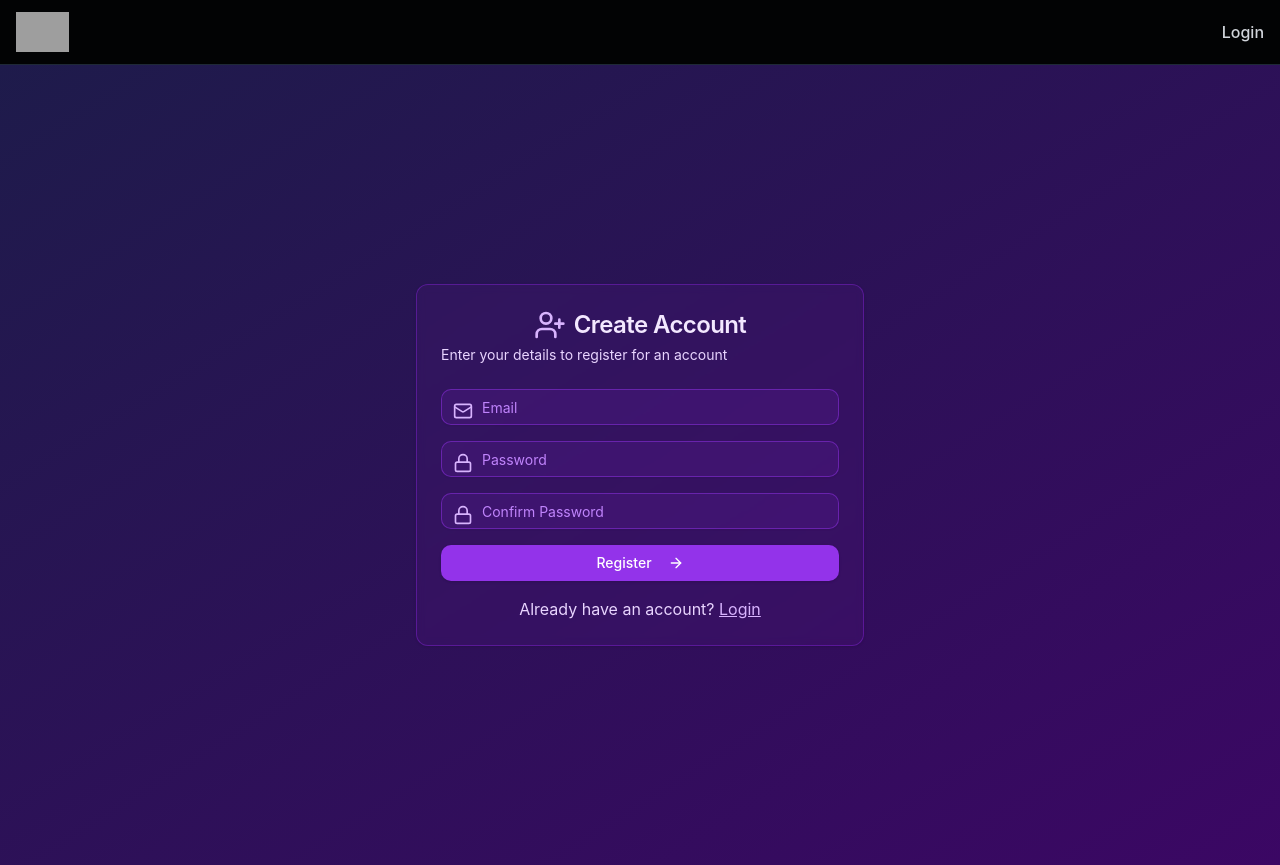
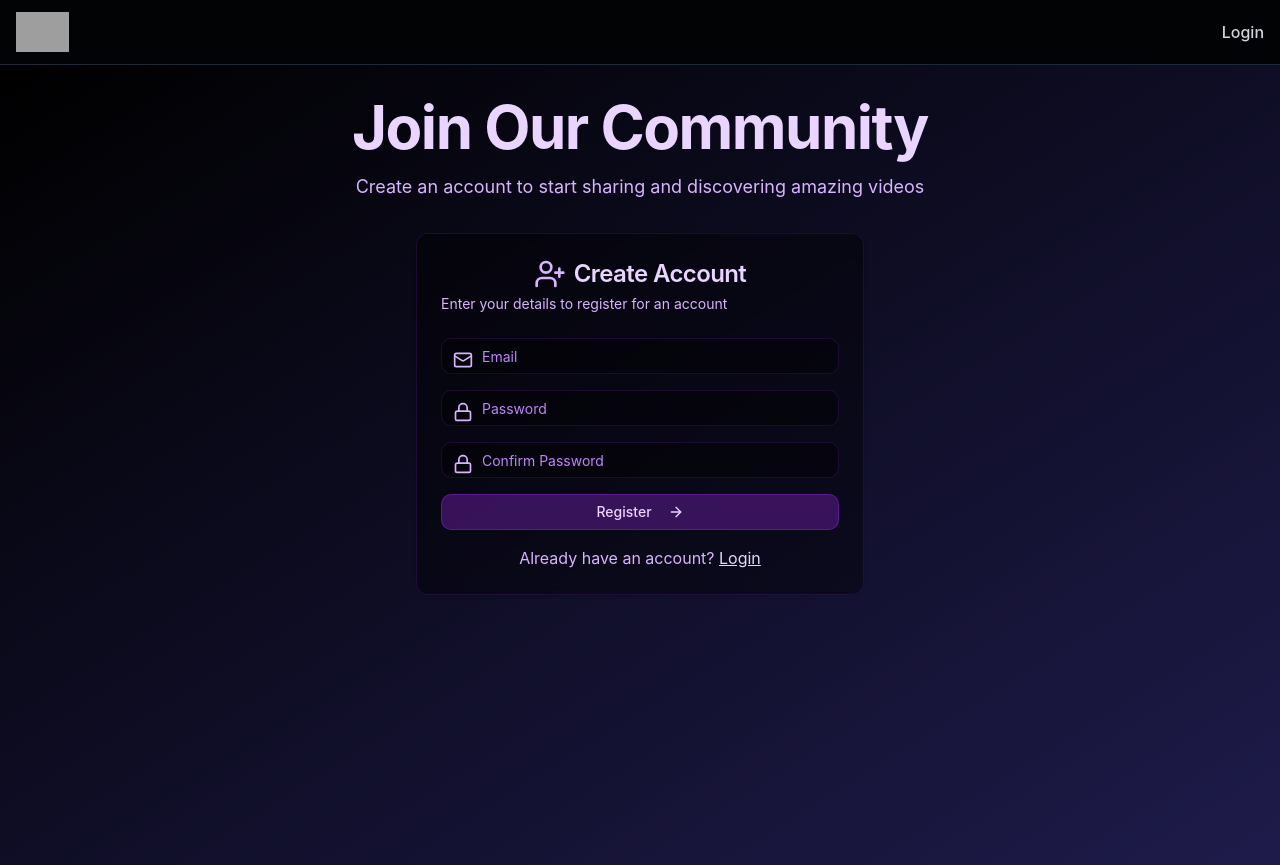
Before and after one commit to Team-Parashuram/Scroll-Hub, a Next.js app: page /register in a window 1280 px wide. Built offline with nearby package versions, Linux system fonts and the light colour scheme; no server answers; grey boxes are pictures that could not be loaded; what imagekitio-next would draw is missing.

Commit message:
refactor: clean up code structure and improve readability in login and home components

```diff
--- a/app/login/page.tsx
+++ b/app/login/page.tsx
@@ -1,14 +1,13 @@
 'use client';
 
+import { Mail, Lock, ArrowRight, LogIn } from 'lucide-react';
+import { Button } from '@/components/ui/button';
+import CosmicLoader from '@/components/Loader';
+import { Input } from '@/components/ui/input';
+import { useRouter } from 'next/navigation';
+import { signIn } from 'next-auth/react';
 import React, { useState } from 'react';
-  import { signIn } from 'next-auth/react';
-  import { useRouter } from 'next/navigation';
-  import Link from 'next/link';
-  import { Mail, Lock, ArrowRight, LogIn } from 'lucide-react';
 import toast from 'react-hot-toast';
-  import CosmicLoader from '@/components/Loader';
-  import { Button } from '@/components/ui/button';
-  import { Input } from '@/components/ui/input';
 import {
   Card,
   CardContent,
@@ -16,6 +15,7 @@
   CardHeader,
   CardTitle,
 } from '@/components/ui/card';
+import Link from 'next/link';
 
 const Page = () => {
   const [email, setEmail] = useState('');
@@ -48,20 +48,34 @@
     }
   };
 
-    if (loading) return <CosmicLoader />;
+  return (
+    <div>
+      <div className="min-h-screen bg-gradient-to-br from-black to-indigo-950">
+        <main className="container mx-auto px-4 py-8">
+          <section className="mb-8 text-center">
+            <h1 className="mb-4 text-4xl font-bold tracking-tight text-purple-200 md:text-5xl lg:text-6xl">
+              Welcome Back
+            </h1>
+            <p className="mx-auto max-w-2xl text-lg text-purple-300">
+              Sign in to continue your journey and explore amazing videos
+            </p>
+          </section>
 
-    return (
-      <div className="min-h-screen bg-gradient-to-br from-indigo-950 to-purple-950 flex flex-col">
-        <div className="flex-1 flex items-center justify-center p-4">
-          <Card className="w-full max-w-md bg-purple-900/20 backdrop-blur-sm border-purple-700/50">
+          <div className="mx-auto max-w-md">
+            {loading ? (
+              <div className="flex min-h-[400px] items-center justify-center">
+                <CosmicLoader />
+              </div>
+            ) : (
+              <Card className="bg-black/40 backdrop-blur-sm border border-purple-900/30">
                 <CardHeader className="space-y-1">
                   <div className="flex items-center justify-center space-x-2">
                     <LogIn className="h-8 w-8 text-purple-300" />
-                <CardTitle className="text-2xl text-purple-100">
-                  Welcome Back
+                    <CardTitle className="text-2xl text-purple-200">
+                      Sign In
                     </CardTitle>
                   </div>
-              <CardDescription className="text-purple-200">
+                  <CardDescription className="text-purple-300">
                     Enter your credentials to access your account
                   </CardDescription>
                 </CardHeader>
@@ -75,7 +89,7 @@
                           placeholder="Email"
                           value={email}
                           onChange={(e) => setEmail(e.target.value)}
-                      className="pl-10 bg-purple-800/20 border-purple-600/50 text-purple-100 placeholder:text-purple-400"
+                          className="pl-10 bg-black/40 border-purple-900/30 text-purple-200 placeholder:text-purple-400"
                           required
                         />
                       </div>
@@ -88,7 +102,7 @@
                           placeholder="Password"
                           value={password}
                           onChange={(e) => setPassword(e.target.value)}
-                      className="pl-10 bg-purple-800/20 border-purple-600/50 text-purple-100 placeholder:text-purple-400"
+                          className="pl-10 bg-black/40 border-purple-900/30 text-purple-200 placeholder:text-purple-400"
                           required
                         />
                       </div>
@@ -96,17 +110,17 @@
 
                     <Button
                       type="submit"
-                  className="w-full bg-purple-600 hover:bg-purple-700 text-white"
+                      className="w-full bg-purple-900/60 hover:bg-purple-800 text-purple-200 border border-purple-700/50"
                     >
                       Sign In
                       <ArrowRight className="ml-2 h-4 w-4" />
                     </Button>
 
-                <div className="text-center text-purple-200">
+                    <div className="text-center text-purple-300">
                       Don&#39;t have an account?{' '}
                       <Link
                         href="/register"
-                    className="text-purple-300 hover:text-purple-200 underline"
+                        className="text-purple-200 hover:text-purple-100 underline"
                       >
                         Register
                       </Link>
@@ -114,6 +128,9 @@
                   </form>
                 </CardContent>
               </Card>
+            )}
+          </div>
+        </main>
       </div>
     </div>
   );
--- a/app/page.tsx
+++ b/app/page.tsx
@@ -28,7 +28,6 @@ export default function Home() {
         setTotalPages(Math.ceil(res.data.length / VIDEOS_PER_PAGE));
       } catch (error) {
         console.error('Error fetching videos:', error);
-        setError('Failed to load videos. Please try again later.');
       } finally {
         setIsLoading(false);
       }
--- a/app/register/page.tsx
+++ b/app/register/page.tsx
@@ -1,13 +1,13 @@
 'use client';
 
+import { Mail, Lock, ArrowRight, UserPlus } from 'lucide-react';
+import { Alert, AlertDescription } from '@/components/ui/alert';
+import { Button } from '@/components/ui/button';
+import CosmicLoader from '@/components/Loader';
+import { Input } from '@/components/ui/input';
+import { useRouter } from 'next/navigation';
+import apiRequest from '@/util/apiRequest';
 import { useState } from 'react';
-import { useRouter } from 'next/navigation';
-import Link from 'next/link';
-import { Mail, Lock, ArrowRight, UserPlus } from 'lucide-react';
-import CosmicLoader from '@/components/Loader';
-import apiRequest from '@/util/apiRequest';
-import { Button } from '@/components/ui/button';
-import { Input } from '@/components/ui/input';
 import {
   Card,
   CardContent,
@@ -15,7 +15,8 @@ import {
   CardHeader,
   CardTitle,
 } from '@/components/ui/card';
-import { Alert, AlertDescription } from '@/components/ui/alert';
+import Link from 'next/link';
+
 
 const Page = () => {
   const [email, setEmail] = useState('');
@@ -24,10 +25,6 @@ const Page = () => {
   const [error, setError] = useState('');
   const [loading, setLoading] = useState(false);
   const router = useRouter();
-
-  if (loading) {
-    return <CosmicLoader />;
-  }
 
   const handleRegister = async (e: React.FormEvent) => {
     e.preventDefault();
@@ -60,19 +57,33 @@ const Page = () => {
   };
 
   return (
-    <div className="min-h-screen bg-gradient-to-br from-indigo-950 to-purple-950 flex flex-col">
+    <div>
+      <div className="min-h-screen bg-gradient-to-br from-black to-indigo-950">
+        <main className="container mx-auto px-4 py-8">
+          <section className="mb-8 text-center">
+            <h1 className="mb-4 text-4xl font-bold tracking-tight text-purple-200 md:text-5xl lg:text-6xl">
+              Join Our Community
+            </h1>
+            <p className="mx-auto max-w-2xl text-lg text-purple-300">
+              Create an account to start sharing and discovering amazing videos
+            </p>
+          </section>
 
-      {/* Main Content */}
-      <div className="flex-1 flex items-center justify-center p-4">
-        <Card className="w-full max-w-md bg-purple-900/20 backdrop-blur-sm border-purple-700/50">
+          <div className="mx-auto max-w-md">
+            {loading ? (
+              <div className="flex min-h-[400px] items-center justify-center">
+                <CosmicLoader />
+              </div>
+            ) : (
+              <Card className="bg-black/40 backdrop-blur-sm border border-purple-900/30">
                 <CardHeader className="space-y-1">
                   <div className="flex items-center justify-center space-x-2">
                     <UserPlus className="h-8 w-8 text-purple-300" />
-              <CardTitle className="text-2xl text-purple-100">
+                    <CardTitle className="text-2xl text-purple-200">
                       Create Account
                     </CardTitle>
                   </div>
-            <CardDescription className="text-purple-200">
+                  <CardDescription className="text-purple-300">
                     Enter your details to register for an account
                   </CardDescription>
                 </CardHeader>
@@ -86,7 +97,7 @@ const Page = () => {
                           placeholder="Email"
                           value={email}
                           onChange={(e) => setEmail(e.target.value)}
-                    className="pl-10 bg-purple-800/20 border-purple-600/50 text-purple-100 placeholder:text-purple-400"
+                          className="pl-10 bg-black/40 border-purple-900/30 text-purple-200 placeholder:text-purple-400"
                           required
                         />
                       </div>
@@ -99,7 +110,7 @@ const Page = () => {
                           placeholder="Password"
                           value={password}
                           onChange={(e) => setPassword(e.target.value)}
-                    className="pl-10 bg-purple-800/20 border-purple-600/50 text-purple-100 placeholder:text-purple-400"
+                          className="pl-10 bg-black/40 border-purple-900/30 text-purple-200 placeholder:text-purple-400"
                           required
                         />
                       </div>
@@ -112,7 +123,7 @@ const Page = () => {
                           placeholder="Confirm Password"
                           value={confirmPassword}
                           onChange={(e) => setConfirmPassword(e.target.value)}
-                    className="pl-10 bg-purple-800/20 border-purple-600/50 text-purple-100 placeholder:text-purple-400"
+                          className="pl-10 bg-black/40 border-purple-900/30 text-purple-200 placeholder:text-purple-400"
                           required
                         />
                       </div>
@@ -131,17 +142,17 @@ const Page = () => {
 
                     <Button
                       type="submit"
-                className="w-full bg-purple-600 hover:bg-purple-700 text-white"
+                      className="w-full bg-purple-900/60 hover:bg-purple-800 text-purple-200 border border-purple-700/50"
                     >
                       Register
                       <ArrowRight className="ml-2 h-4 w-4" />
                     </Button>
 
-              <div className="text-center text-purple-200">
+                    <div className="text-center text-purple-300">
                       Already have an account?{' '}
                       <Link
                         href="/login"
-                  className="text-purple-300 hover:text-purple-200 underline"
+                        className="text-purple-200 hover:text-purple-100 underline"
                       >
                         Login
                       </Link>
@@ -149,6 +160,9 @@ const Page = () => {
                   </form>
                 </CardContent>
               </Card>
+            )}
+          </div>
+        </main>
       </div>
     </div>
   );
```
Lines whose indentation alone changed are shown as unchanged.
